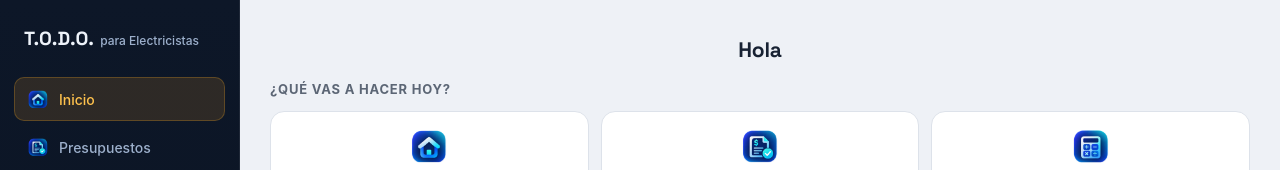
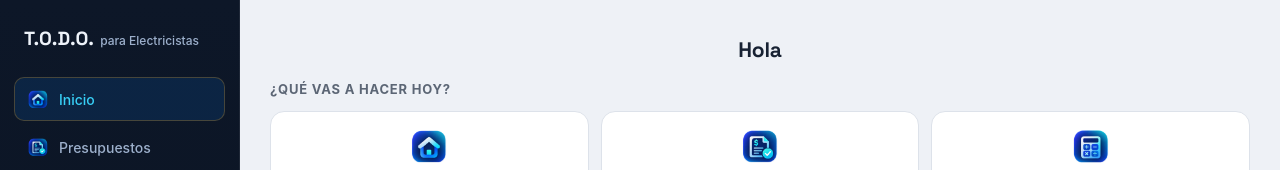
Before and after one commit to rodrigolerda87/T.O.D.O.-Elec-2, a website with bundled scripts: page index.html in a window 1280 px wide. Shown: the top 170 px of the page. Built offline with nearby package versions, Linux system fonts and the light colour scheme.

Commit message:
Update styles.css

```diff
--- a/styles.css
+++ b/styles.css
@@ -36,11 +36,11 @@
   --text: #182233;
   --text-dim: #5c6675;
   --text-faint: #8b93a3;
-  --amber: #f5a623;
-  --amber-hi: #ffc24d;
-  --amber-dark: #a86a12;
-  --amber-text: #96600a;
-  --amber-soft: rgba(245, 166, 35, 0.14);
+  --amber: #0d80ef;
+  --amber-hi: #38d0f7;
+  --amber-dark: #0043a8;
+  --amber-text: #0055b8;
+  --amber-soft: rgba(13, 128, 239, 0.14);
   --danger: #d33d3d;
   --danger-soft: rgba(211, 61, 61, 0.10);
   --success: #1f9d63;
```
